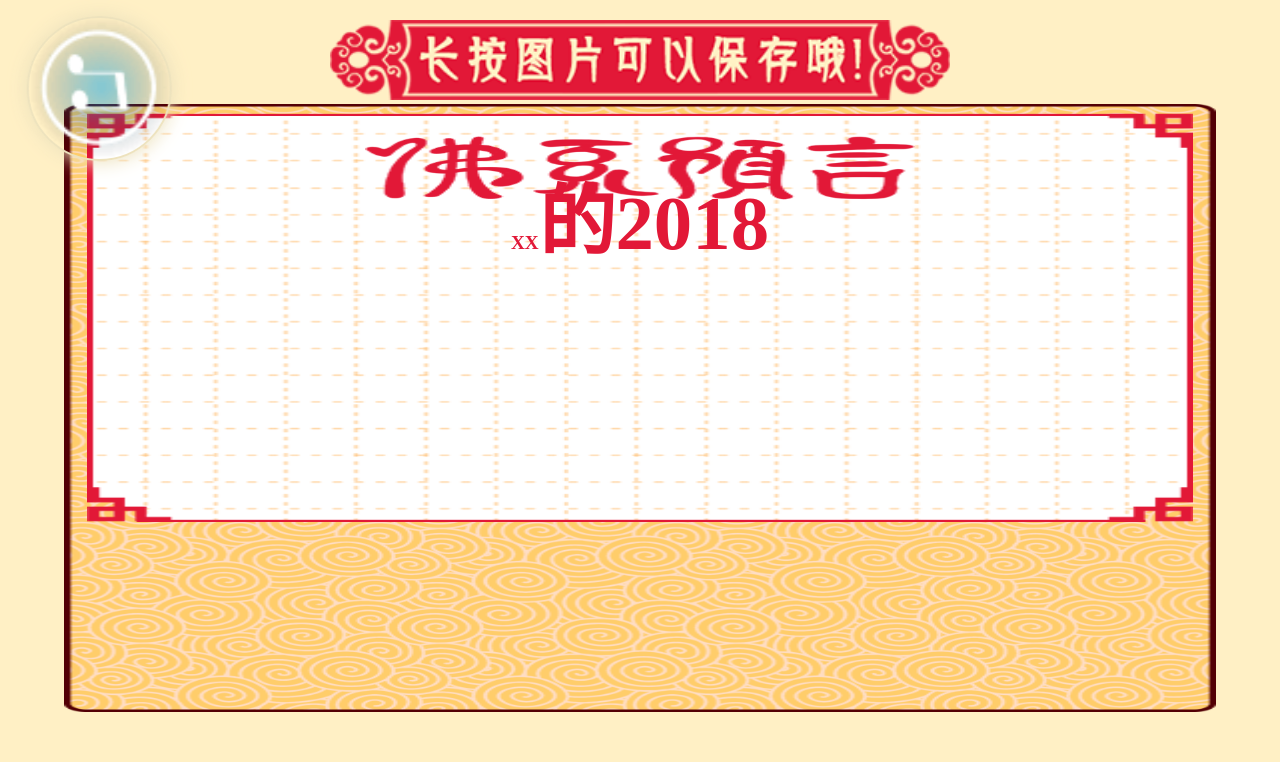
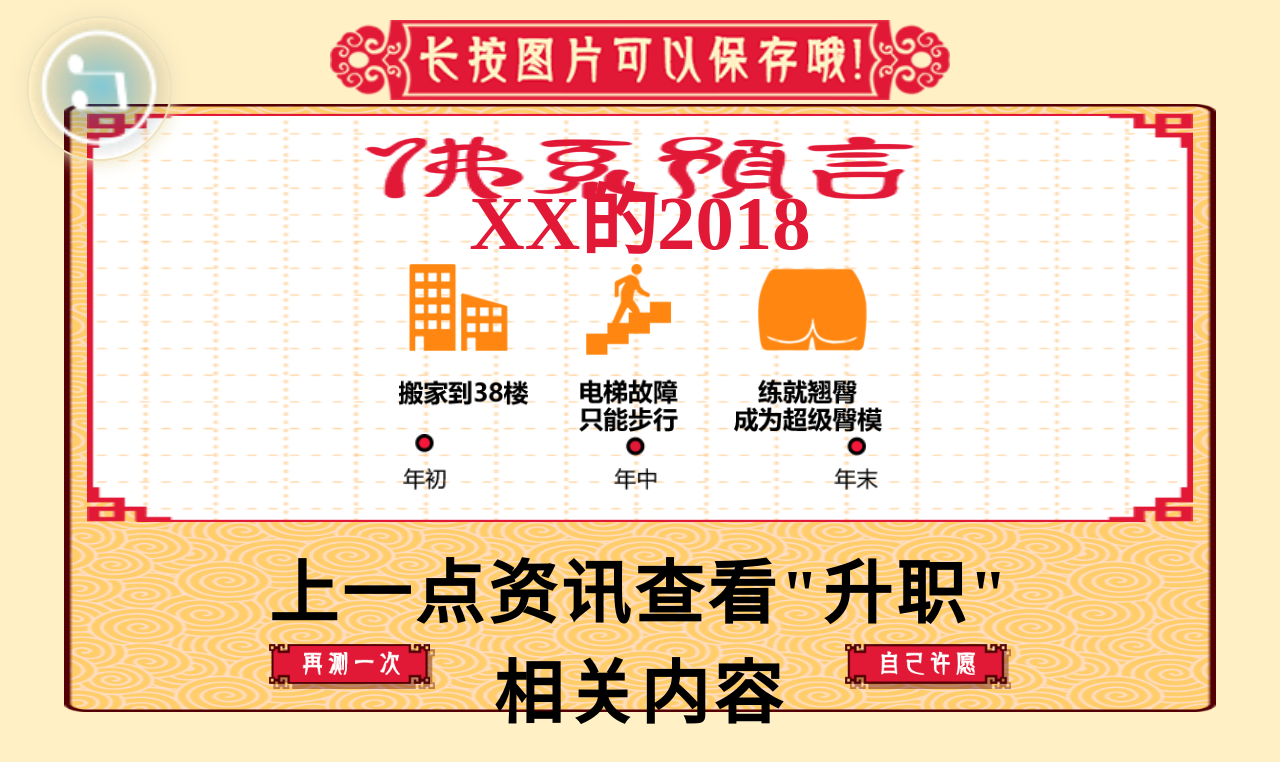
Before and after one commit to kingwillwang/myWebPro, a plain HTML site: page wish2018/index.html in a window 1280 px wide. Drawn offline with Linux system fonts and the light colour scheme.

Commit message:
2018佛系语言页面布局结束

```diff
--- a/wish2018/css/page2.css
+++ b/wish2018/css/page2.css
@@ -38,6 +38,7 @@
 }
 
 #page2 > .p2_content > .p2_content_body {
+    position: relative;
     width: 100%;
     height: 70%;
     background: url("../img/bg1.png") no-repeat center center;
@@ -71,31 +72,85 @@
     line-height: 4vh;
 }
 
-/*#page2 > .p2_content > .p2_content_words {*/
-    /*width: 100%;*/
-    /*height: 15%;*/
+#p2_people_name {
+    font-size: 1em;
+}
 
-    /*background: blue;*/
-    /*!*!*position: absolute;*!*!*/
-    /*!*!*top: 0;*!*!*/
-    /*!*!*right: 0;*!*!*/
-    /*!*!*left: 0;*!*!*/
-    /*!*!*margin: auto;*!*!*/
+#page2 > .p2_content > .p2_content_body > .p2_body_wish {
+    position: absolute;
+    top:20vh;
+    right: 0;
+    left: 0;
+    margin: auto;
+    width: 88%;
+    height: 21vh;
+    background: url("../img/wish_1.png") no-repeat center center;
+    background-size: contain;
+}
 
+#page2 > .p2_content > .p2_content_body > .p2_body_time {
+    position: absolute;
+    right: 0;
+    bottom: 5vh;
+    left: 0;
+    margin: auto;
+    width: 75%;
+    height: 7vh;
+    background: url("../img/time.png") no-repeat center center;
+    background-size: contain;
+}
 
-/*}*/
+#page2 > .p2_content > .p2_content_words {
+    position: relative;
+    top:1vh;
+    width: 100%;
+    height: 10%;
+    display: -webkit-flex;
+    display: flex;
+    flex-direction: column;
+    justify-content: space-between;
+    align-items: center;
+}
 
-/*#page2 > .p2_content > .p2_content_footer {*/
-    /*width: 100%;*/
-    /*height: 15%;*/
+#p2_content_words_1 {
+    font-family: "方正兰亭黑简体";
+    font-size: 1em;
+}
 
-    /*background: green;*/
-    /*!*!*position: absolute;*!*!*/
-    /*!*!*top: 0;*!*!*/
-    /*!*!*right: 0;*!*!*/
-    /*!*!*left: 0;*!*!*/
-    /*!*!*margin: auto;*!*!*/
+#page2 > .p2_content > .p2_content_words > p {
+    font-family: "华文宋体";
+    font-weight: 900;
+    letter-spacing: 4px;
+    font-size: 3.6em;
+    text-align: center;
+}
 
-    /*!*background: url("../img/bg1.png") no-repeat center;*!*/
-    /*!*background-size: 100%;*!*/
-/*}*/
+#page2 > .p2_content > .p2_content_footer {
+    position: absolute;
+    bottom: 0;
+    width: 100%;
+    height: 15%;
+    display: -webkit-flex;
+    display: flex;
+    flex-direction: row;
+    align-items: center;
+    justify-content: space-between;
+}
+
+#page2 > .p2_content > .p2_content_footer > .p2_footer_left {
+    margin-left: 3vw;
+    margin-right: 3vw;
+    width: 50%;
+    height: 50%;
+    background: url("../img/again.png") no-repeat center center;
+    background-size: contain;
+}
+
+#page2 > .p2_content > .p2_content_footer > .p2_footer_right {
+    margin-right: 3vw;
+    margin-left: 3vw;
+    width: 50%;
+    height: 50%;
+    background: url("../img/mywish.png") no-repeat center center;
+    background-size: contain;
+}
--- a/wish2018/index.html
+++ b/wish2018/index.html
@@ -46,17 +46,16 @@
             <div class="p2_content_body">
                 <div class="p2_body_foxi2018"></div>
                 <div class="p2_body_people"><span id="p2_people_name">XX</span>的2018</div>
-                <!--<div class="p2_body_wish"></div>-->
-                <!--<div class="p2_body_time"></div>-->
+                <div class="p2_body_wish"></div>
+                <div class="p2_body_time"></div>
             </div>
-            <!--<div class="p2_content_words">-->
-                <!--上一点资讯查看"<span>XX</span>"-->
-                <!--<br>-->
-                <!--相关内容-->
+            <div class="p2_content_words">
+                <p>上一点资讯查看<span id="p2_content_words_1">"升职"</span></p>
+                <p>相关内容</p>
             </div>
             <div class="p2_content_footer">
-                <!--<div class="p2_footer_left"></div>-->
-                <!--<div class="p2_footer_right"></div>-->
+                <div class="p2_footer_left"></div>
+                <div class="p2_footer_right"></div>
             </div>
         </div>
         <div class="p2_message"></div>
```
